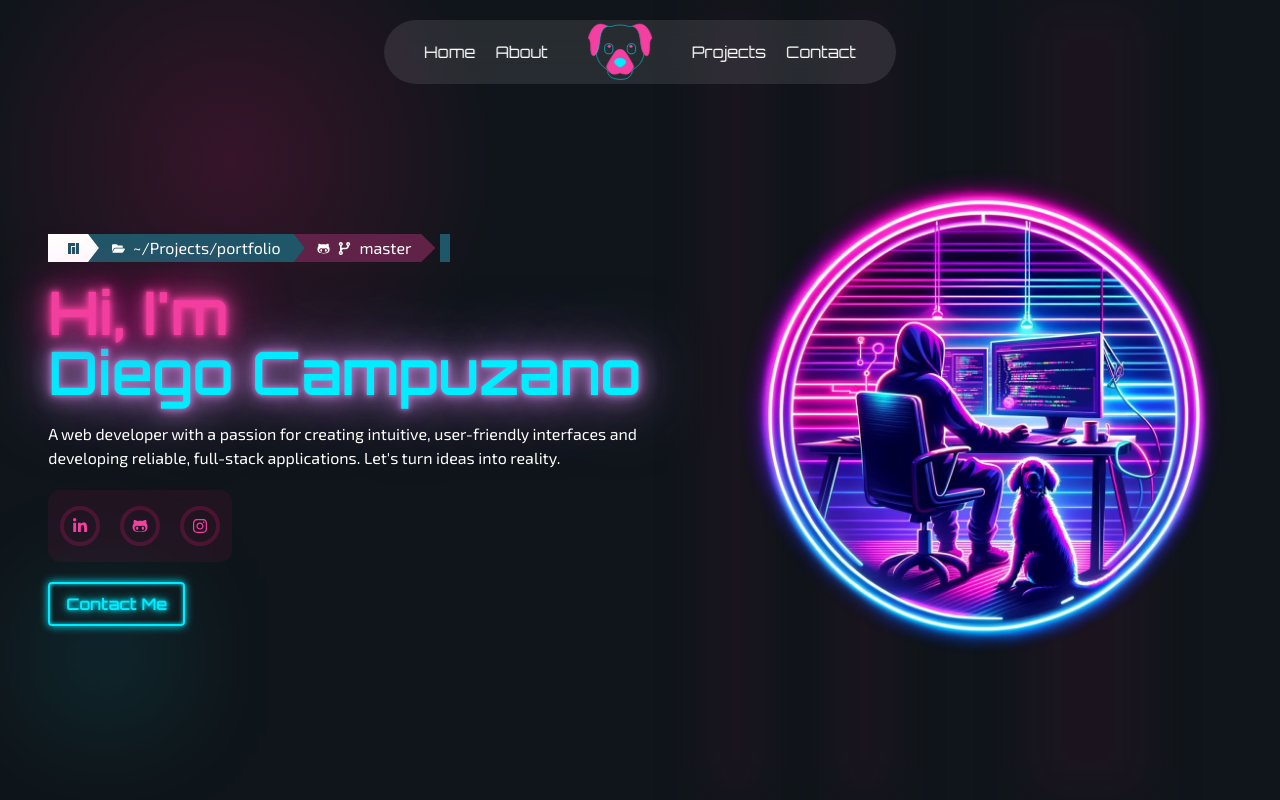
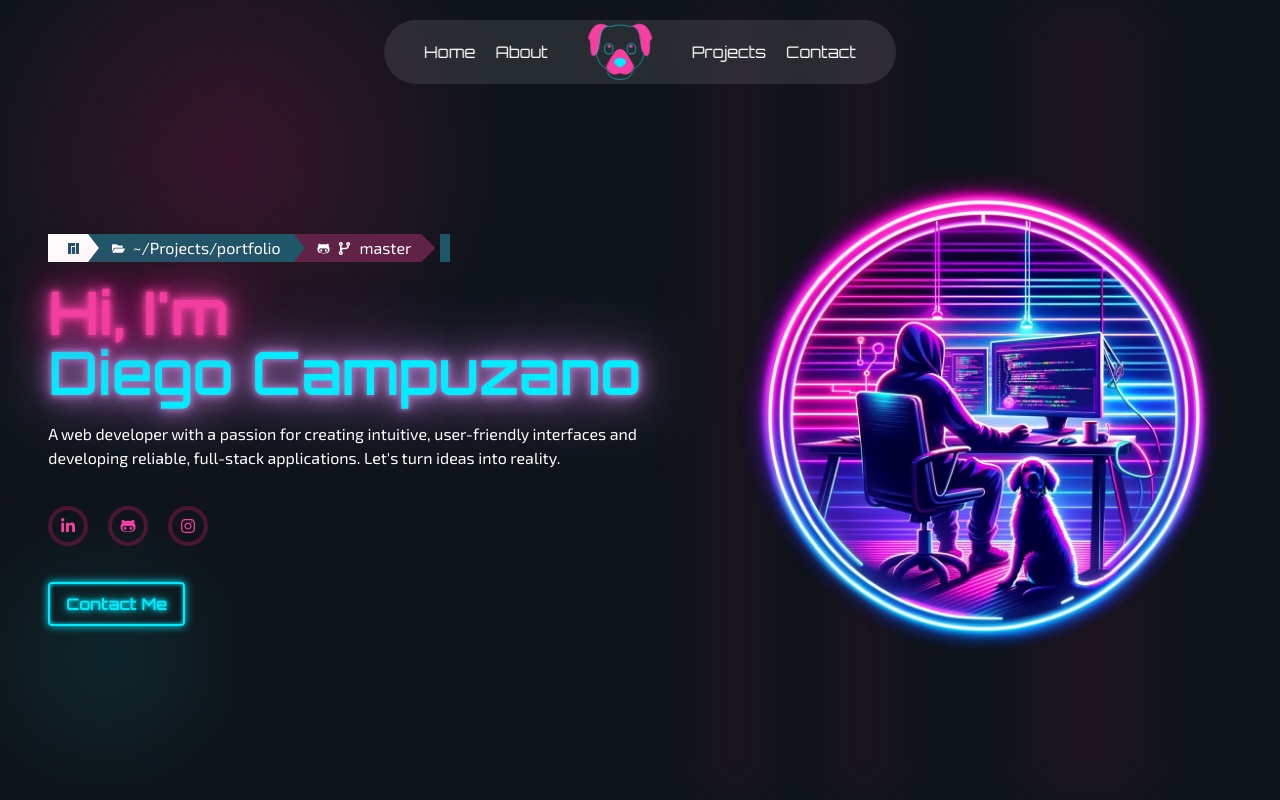
Before and after one commit to hermani456/portfolio, a Next.js app: page / in a window 1280 px wide. Shown: the top 800 px of the page. Built offline with nearby package versions, Linux system fonts and the light colour scheme.

Commit message:
Refactor Hero component to remove unnecessary background color and adjust spacing

```diff
--- a/src/components/Hero.jsx
+++ b/src/components/Hero.jsx
@@ -89,7 +89,7 @@ const Hero = () => {
               user-friendly interfaces and developing reliable, full-stack
               applications. Let&apos;s turn ideas into reality.
             </p>
-            <div className="flex mt-5 gap-5 bg-acc/30 w-fit rounded-xl py-2 lg:py-4 px-3">
+            <div className="flex mt-5 gap-5 w-fit py-2 lg:py-4">
               {socialLinks.map((item) => (
                 <SocialIcon
                   key={item.id}
```
